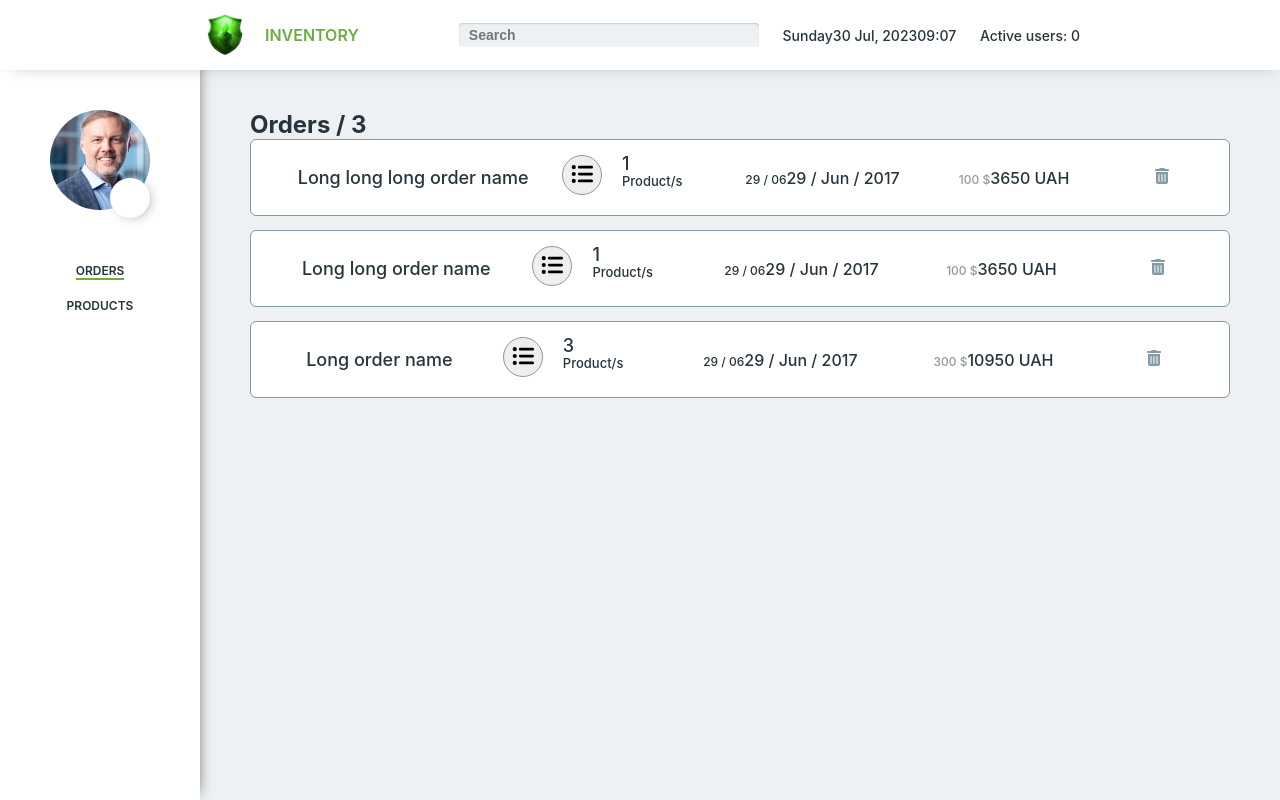
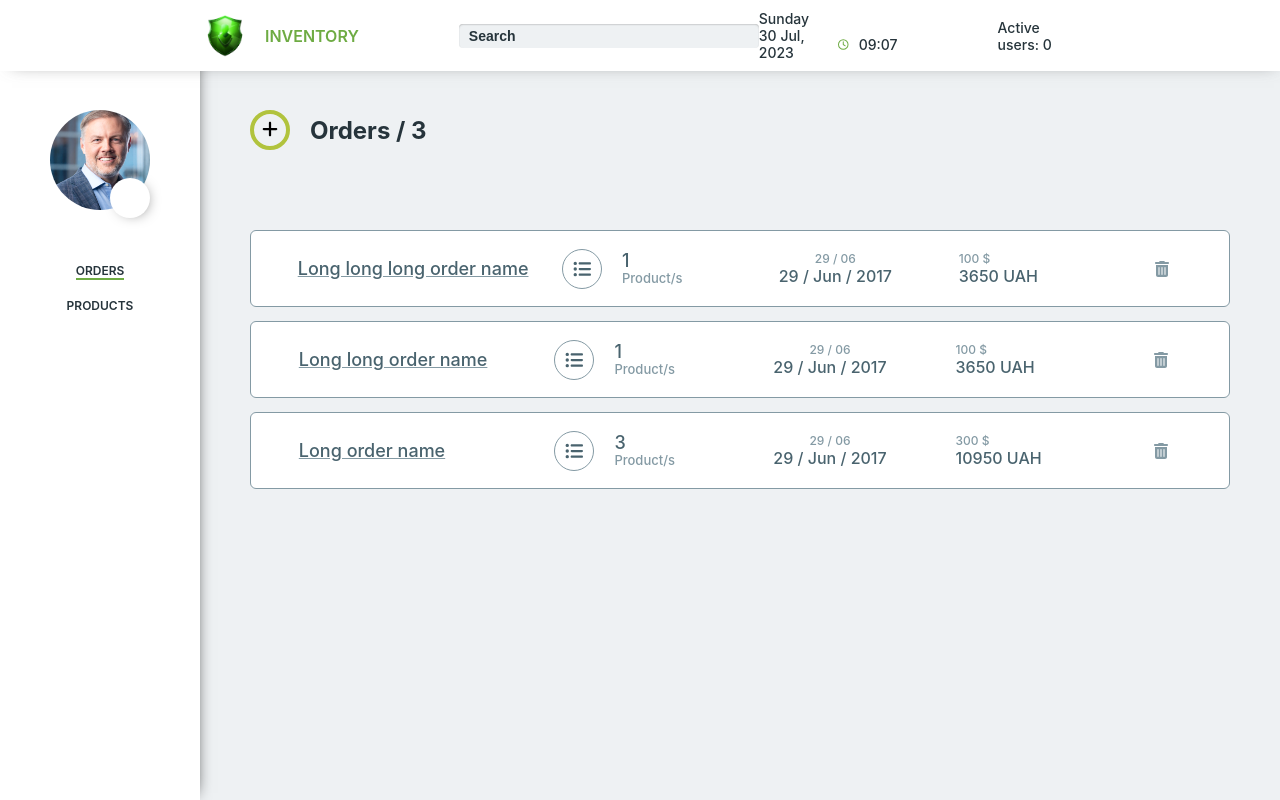
Before and after one commit to Dro5zd/test-dzen, a React (Create React App) app: page /#/orders in a window 1280 px wide. Built offline with nearby package versions, Linux system fonts and the light colour scheme; no server answers; some icons are missing.

Commit message:
top menu and orders page css was added

```diff
--- a/src/components/Modal/Modal.scss
+++ b/src/components/Modal/Modal.scss
@@ -1,4 +1,7 @@
 .modal {
+  display: flex;
+  align-items: center;
+  justify-content: center;
   height: 100vh;
   width: 100vw;
   background-color: rgba(0, 0, 0, 0.6);
@@ -16,6 +19,9 @@
   }
 
   &__content {
+    display: flex;
+    flex-direction: column;
+    align-items: center;
     width: 350px;
     border-radius: 3rem;
     padding: 4rem;
--- a/src/components/OrderItem/OrderItem.scss
+++ b/src/components/OrderItem/OrderItem.scss
@@ -10,7 +10,6 @@
   margin-bottom: 14px;
   align-items: center;
   justify-content: space-around;
-  //transition: transform 500ms ease;
 
   &--small {
     background-color: $bg-primary;
@@ -25,6 +24,10 @@
   }
 
   &__title {
+    min-width: 220px;
+    text-decoration: underline;
+    text-decoration-color: $color-border;
+    color: $icon-primary;
     font-size: 18px;
     font-weight: 500;
     line-height: 26px;
@@ -39,6 +42,7 @@
   &__button-count {
     display: flex;
     flex-direction: row;
+    align-items: center;
     gap: 20px;
     width: 150px;
   }
@@ -55,22 +59,23 @@
     height: 18px;
     width: 18px;
   }
-
-  &:hover {
-    //transform: scale(1.01);
-  }
 }
 
 .products-button {
+  display: flex;
+  justify-content: center;
+  align-items: center;
   cursor: pointer;
   width: 40px;
   height: 40px;
   border-radius: 50%;
   border: 1px solid $color-border;
+  background-color: $bg-primary;
 
   &__icon {
-    width: 22px;
-    height: 22px;
+    width: 18px;
+    height: 18px;
+    fill: $icon-primary;
   }
 
   &:hover {
@@ -83,33 +88,42 @@
   flex-direction: column;
   width: 70px;
   height: 45px;
+  justify-content: center;
+
 
   &__count {
     font-size: 18px;
     line-height: 18px;
+    color: $icon-primary;
   }
 
   &__name {
     font-size: 13px;
-    //color: $color-border-dark;
+    color: $color-border;
   }
 }
 
 .date {
   width: 180px;
+  display: flex;
+  flex-direction: column;
+  align-items: center;
 
   &__order {
     font-size: 12px;
-    //color: $color-border-dark;
+    color: $color-border;
   }
 
   &__current {
     font-size: 16px;
+    color: $icon-primary;
   }
 }
 
 .price {
   width: 150px;
+  display: flex;
+  flex-direction: column;
 
   &--none {
     display: none;
@@ -117,11 +131,12 @@
 
   &__usd {
     font-size: 12px;
-    color: $color-border-dark;
+    color: $color-border;
   }
 
   &__uah {
     font-size: 16px;
+    color: $icon-primary;
   }
 }
 
@@ -132,6 +147,9 @@
   height: 40px;
   border-radius: 50%;
   background: transparent;
+  display: flex;
+  align-items: center;
+  justify-content: center;
 
   &__icon {
     width: 16px;
--- a/src/components/ProductItem/ProductItem.scss
+++ b/src/components/ProductItem/ProductItem.scss
@@ -7,6 +7,10 @@
   margin-bottom: 14px;
   border: 1px solid $color-border;
   background-color: $bg-primary;
+  display: flex;
+  flex-direction: row;
+  align-items: center;
+  justify-content: space-around;
 
   &__information {
     display: flex;
@@ -86,6 +90,7 @@
   display: flex;
   flex-direction: column;
 
+
   &__currency {
     font-size: 14px;
     line-height: 12px;
@@ -95,7 +100,7 @@
     &:last-child {
       font-size: 16px;
       line-height: 14px;
-      color: $bg-primary;
+      color: $font-primary;
     }
   }
 }
--- a/src/components/TimeAndDate/TimeAndDate.scss
+++ b/src/components/TimeAndDate/TimeAndDate.scss
@@ -1,4 +1,27 @@
-.seconds {
-  width: 8px;
-  text-align: center;
+@import '../../styles/variables';
+
+.date-wrapper {
+  display: flex;
+  flex-direction: column;
+
+  &__day {
+
+  }
 }
+
+.time-wrapper {
+  display: flex;
+  align-items: center;
+
+  &__date {
+    margin-right: 20px;
+  };
+
+  &__icon {
+    width: 15px;
+    height: 15px;
+    fill: $btn-primary;
+    margin-right: 10px;
+  }
+
+}
--- a/src/components/TimeAndDate/TimeAndDate.tsx
+++ b/src/components/TimeAndDate/TimeAndDate.tsx
@@ -1,6 +1,7 @@
-import {FC, useEffect, useState} from 'react';
+import React, {FC, useEffect, useState} from 'react';
 import './TimeAndDate.scss';
 import moment from "moment";
+import { ReactComponent as Clock } from "../../assets/icons/clock.svg"
 
 interface Props {
     className?: string;
@@ -20,10 +21,13 @@ export const TimeAndDate: FC<Props> = () => {
         };
     }, []);
     return (
-        <div>
-            <span>{moment().format('dddd')}</span>
-            <span>{moment().format('DD MMM, YYYY')}</span>
-            <span>{time}</span>
+        <div className="date-wrapper">
+            <span className="date-wrapper__day">{moment().format('dddd')}</span>
+            <div className="time-wrapper">
+                <span className="time-wrapper__date">{moment().format('DD MMM, YYYY')}</span>
+                <Clock className="time-wrapper__icon"/>
+                <span className="time-wrapper__time">{time}</span>
+            </div>
         </div>
 
     );
--- a/src/components/TopMenu/TopMenu.scss
+++ b/src/components/TopMenu/TopMenu.scss
@@ -4,9 +4,9 @@
   display: flex;
   padding: 10px 200px;
   position: absolute;
-width: 100%;
+  width: 100%;
   background-color: $bg-primary;
-  justify-content: space-between;
+  //justify-content: space-between;
   align-items: center;
   top: 0;
   left: 0;
@@ -18,6 +18,7 @@ width: 100%;
   flex-direction: row;
   align-items: center;
   gap: 100px;
+  margin-right: auto;
 
   &__input {
     width: 300px;
@@ -31,53 +32,22 @@ width: 100%;
     border-radius: 4px;
     background-color: $bg-secondary;
 
-    &:focus {
-      border-color: $color-border;
-    }
-
     &::placeholder {
       font-size: 14px;
       font-weight: 700;
-      //color: $font-primary;
+      color: $font-primary;
+    }
+
+    &:focus, textarea:focus {
+      box-shadow: 0 0 3px 1px $color-border-dark;
     }
   }
 }
 
-.stats {
+.statistic {
   display: flex;
-  align-items: flex-end;
-
-  &__date-wrapper {
-    display: flex;
-    flex-direction: column;
-    margin-right: 20px;
-  }
-
-  &__title,
-  &__date {
-    font-size: 16px;
-  }
-
-  &__time {
-    font-size: 16px;
-    width: 20px;
-    text-align: center;
-  }
-
-  &__activity {
-    display: flex;
-    flex-direction: column;
-    align-items: flex-end;
-  }
-
-  &__time-wrapper {
-    display: flex;
-    align-items: center;
-  }
-
-  &__icon {
-    width: 15px;
-    height: 15px;
-    margin-right: 10px;
-  }
+  flex-direction: row;
+  align-items: center;
+  justify-content: center;
+  gap: 100px;
 }
--- a/src/components/TopMenu/TopMenu.tsx
+++ b/src/components/TopMenu/TopMenu.tsx
@@ -16,10 +16,12 @@ export const TopMenu = () => {
                     className="search-content__input"
                 />
             </div>
-            <TimeAndDate/>
-            <div>
-               <SessionCounter/>
+
+            <div className="header__statistic statistic">
+                <TimeAndDate/>
+                <SessionCounter/>
             </div>
+
         </header>
     );
 };
--- a/src/pages/OrdersPage/OrdersPage.scss
+++ b/src/pages/OrdersPage/OrdersPage.scss
@@ -10,12 +10,56 @@
   width: 100%;
 }
 
+.order {
+  display: flex;
+  flex-direction: row;
+
+  &__page-orders-content {
+    display: flex;
+    flex-direction: row;
+    justify-content: space-around;
+    gap: 20px;
+  }
+
+  &__page-info {
+    display: flex;
+    align-items: center;
+    gap: 20px;
+    margin-bottom: 80px;
+  }
+
+
+  &__content {
+    width: 100%;
+    height: 77vh;
+    overflow: scroll;
+  }
+
+  &__subtitle {
+    font-size: 26px;
+    margin-bottom: 30px;
+  }
+
+  &__section-title {
+    font-weight: 700;
+    font-size: 28px;
+    margin-bottom: 20px;
+    text-align: center;
+  }
+
+  &__projet-desc {
+    font-size: 22px;
+    text-align: center;
+    margin: 0 auto;
+  }
+}
+
 .title {
   font-weight: 700;
   font-size: 24px;
 }
 
-.home-button {
+.order-button {
   width: 40px;
   height: 40px;
   border-radius: $borderRadiusRounded;
--- a/src/pages/OrdersPage/OrdersPage.tsx
+++ b/src/pages/OrdersPage/OrdersPage.tsx
@@ -3,12 +3,12 @@ import './OrdersPage.scss';
 import {Container} from "../../components/Container/Container";
 import {OrderList} from "../../components/OrderList/OrderList";
 import {Order, Product} from "../../types";
-import { useAppSelector} from "../../redux/store";
-// import {Button1} from "../../components/Button1/Button1";
-// import { ReactComponent as Plus } from "../../assets/icons/plus.svg"
+import {useAppSelector} from "../../redux/store";
+import {ReactComponent as Plus} from "../../assets/icons/plus.svg"
 import {PageTitle} from "../../components/PageTitle/PageTitle";
 import {AddProductList} from "../../components/AddProductList/AddProductList";
 import {useGetOrder} from "../../hooks/useGetOrder";
+import {Button} from "../../components/Button/Button";
 
 interface OrderWithProducts extends Order {
     products: Product[];
@@ -18,13 +18,6 @@ export const OrdersPage = () => {
     const selected = useAppSelector((state) => state.selectedOrder.selected);
     const orders = useAppSelector((state) => state.orders.orders);
     const products = useAppSelector((state) => state.products.products);
-    // const dispatch = useAppDispatch();
-
-    // const handleAddOrderClick = () => {
-    //
-    // };
-
-
 
     const getOrdersWithProducts = (
         orders: Order[],
@@ -42,7 +35,7 @@ export const OrdersPage = () => {
 
     const ordersWithProducts = getOrdersWithProducts(orders, products);
 
-    const { currentOrder } = useGetOrder<OrderWithProducts>({
+    const {currentOrder} = useGetOrder<OrderWithProducts>({
         elements: ordersWithProducts,
         selected,
     });
@@ -50,28 +43,30 @@ export const OrdersPage = () => {
     const ordersQuantity = orders.length;
 
 
+    function handleAddOrderClick() {
 
+    }
 
     return (
         <Container>
-                <div className="home__page-info">
-                    {/*<Button1*/}
-                    {/*    onClick={handleAddOrderClick}*/}
-                    {/*    buttonStyles="home-button"*/}
+            <div className="order__page-info">
+                <Button
+                    onClick={handleAddOrderClick}
+                    buttonStyles="order-button"
 
-                    {/*>*/}
-                    {/*    <Plus className="home-button__icon"/>*/}
-                    {/*</Button1>*/}
+                >
+                    <Plus className="order-button__icon"/>
+                </Button>
 
-                    <PageTitle title="Orders" quantity={ordersQuantity} />
-                </div>
+                <PageTitle title="Orders" quantity={ordersQuantity}/>
+            </div>
 
-                <div className="home__page-orders-content">
-                    <OrderList orders={ordersWithProducts} />
+            <div className="order__page-orders-content">
+                <OrderList orders={ordersWithProducts}/>
 
-                    {selected
-                        && <AddProductList currentOrder={currentOrder} />}
-                </div>
+                {selected
+                    && <AddProductList currentOrder={currentOrder}/>}
+            </div>
         </Container>
     );
 };
--- a/src/redux/api/data.ts
+++ b/src/redux/api/data.ts
@@ -27,7 +27,7 @@ export const productTitles: ProductTitles = {
     [SortProducts.MONITORS]: 'Asus ROG Swift PG-8q',
     [SortProducts.PHONES]: 'Huawei Honor 7 Honor 7A',
     [SortProducts.CONSOLES]: 'Nintendo Switch',
-    [SortProducts.LAPTOPS]: 'Asus ROG STRIX SCAR Edition GL503',
+    [SortProducts.LAPTOPS]: 'Asus ROG STRIX GL503',
     [SortProducts.ACCESSORIES]: 'Xbox controller',
 };
 
```
Also changed, not shown: src/components/ProductItem/ProductItem.tsx (+2 -6 lines).
